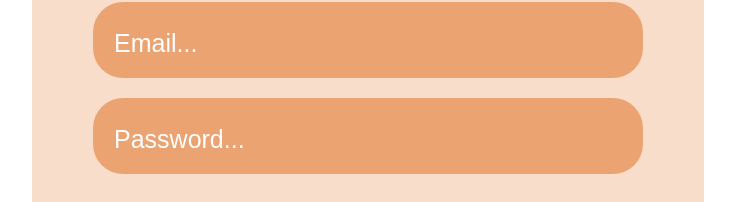
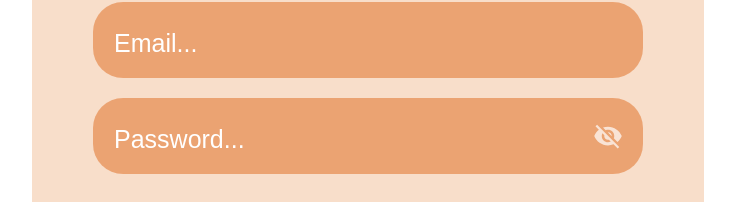
Before and after one commit to haileyhemmingsen/skillswapper, a React (Create React App) app in the folder react-login/frontend/: page /login in a window 1280 px wide. Shown: the part 306-508 px from the top of the page, without its empty margins (272-1007 px from the left). Built offline with nearby package versions, Linux system fonts and the light colour scheme; a web font is replaced by a local one.

Commit message:
eye is visible again

```diff
--- a/react-login/frontend/src/skillswapper_components/login/LoginPage/LoginPage.jsx
+++ b/react-login/frontend/src/skillswapper_components/login/LoginPage/LoginPage.jsx
@@ -12,7 +12,6 @@ const Login = (props) => {
   const [password, setPassword] = useState('')
   const [emailError, setEmailError] = useState('')
   const [passwordError, setPasswordError] = useState('')
-  const [accountError, setAccountError] = useState('');
   const [showPassword, setShowPassword] = useState(false);
 
   const navigate = useNavigate()
@@ -21,7 +20,6 @@ const Login = (props) => {
     e.preventDefault();
     setEmailError('');
     setPasswordError('');
-    setAccountError('');
 
     let hasError = false;
 
@@ -83,10 +81,6 @@ const Login = (props) => {
             <label className="errorLabel">{emailError}</label>
           </div>
           <div className={styles.passwordContainer}>
-            {emailError && <p className={styles.errorText}>{emailError}</p>}
-            {accountError && <p className={styles.errorText}>{accountError}</p>}
-          </div>
-          <div>
             <label htmlFor="password" className={styles['visually-hidden']}>Password</label>
             <input
               id="password"
```
